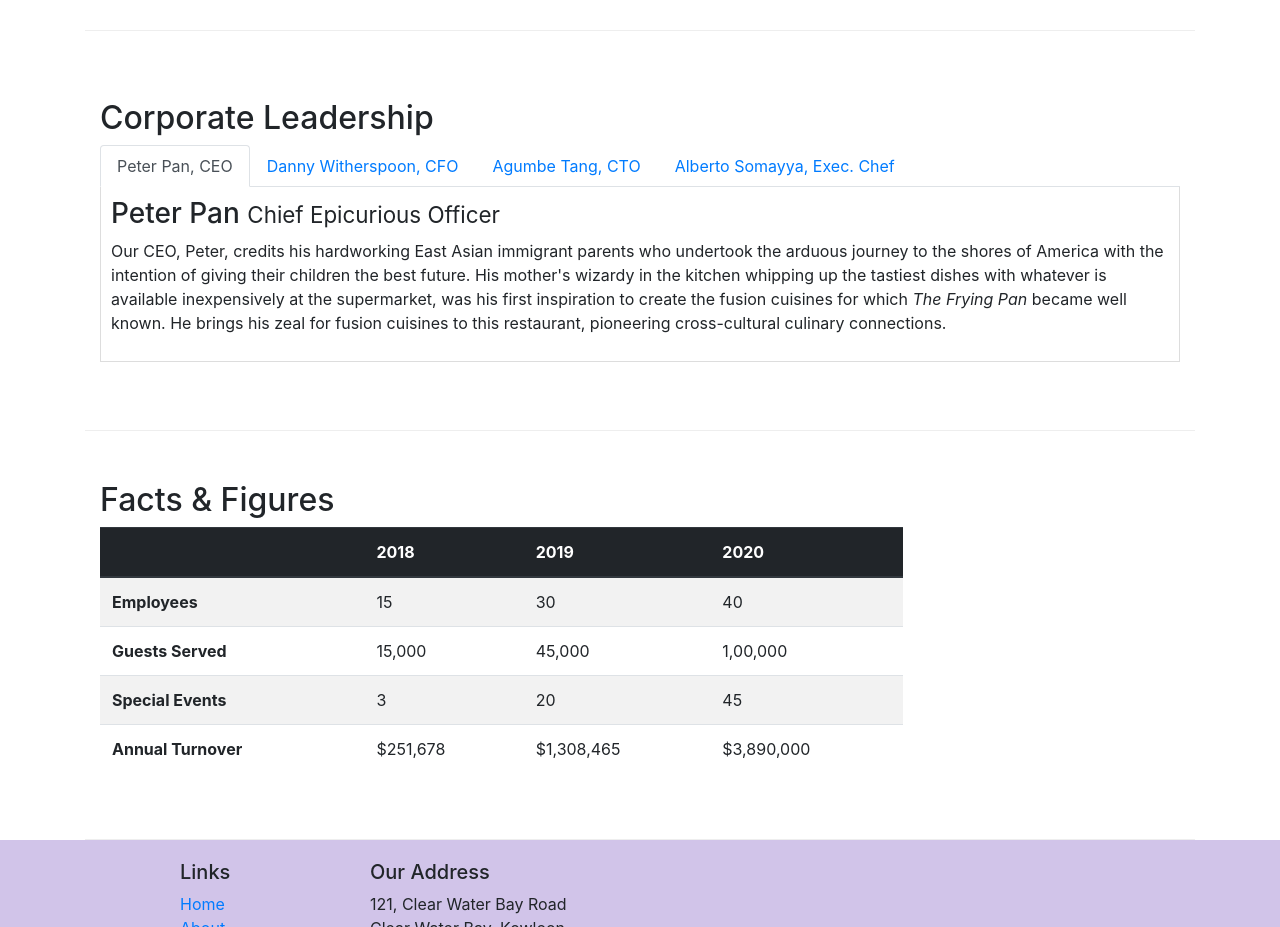
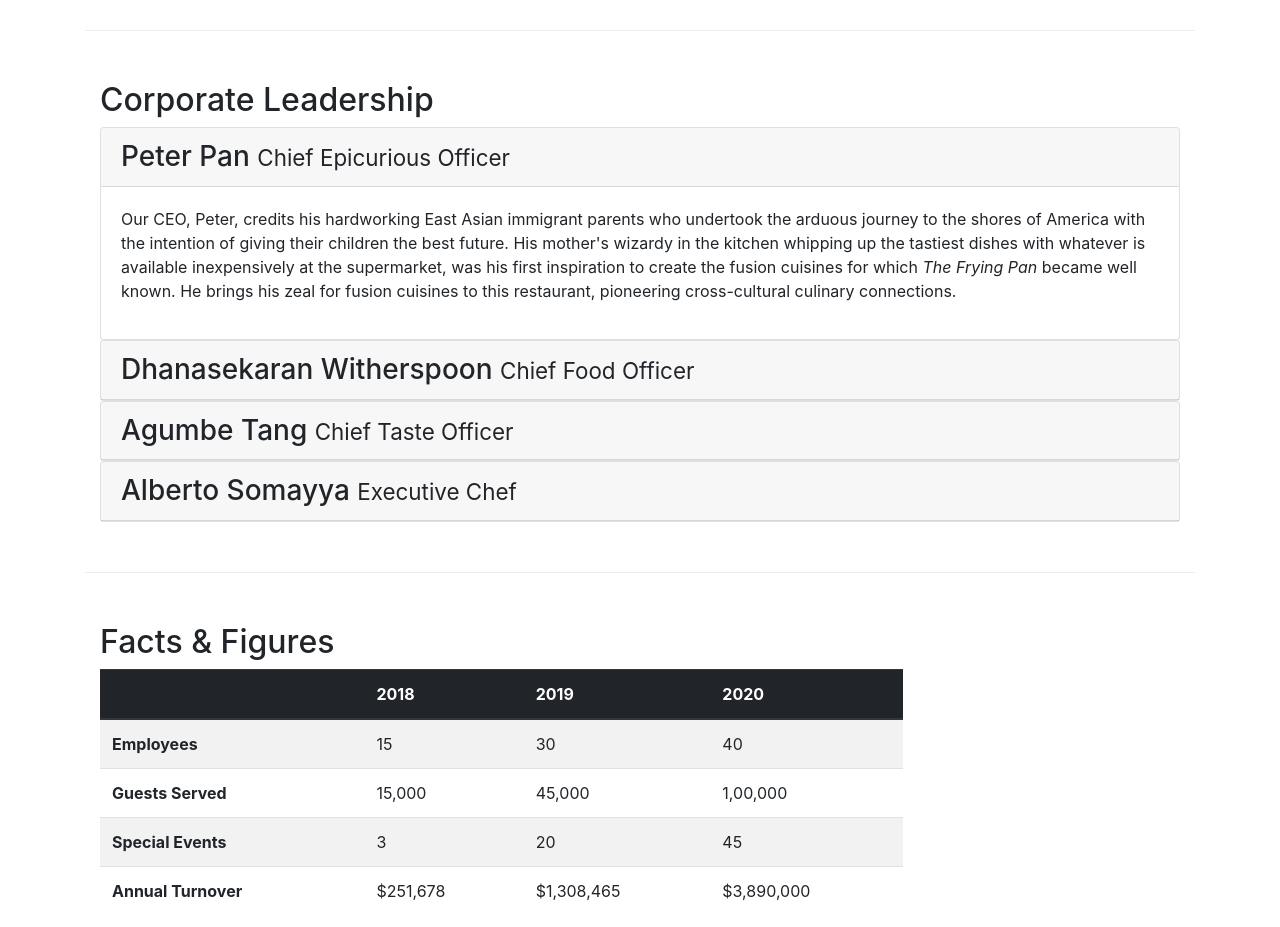
Before and after one commit to bibekchowdhury26/bootstrap-4-test-, a website: page aboutus.html in a window 1280 px wide. Shown: the part 920-1847 px from the top of the page. Drawn offline with nearby package versions, Linux system fonts and the light colour scheme.

Commit message:
Accordion

```diff
--- a/aboutus.html
+++ b/aboutus.html
@@ -102,36 +102,63 @@
         <div class="row row-content align-items-center">
             <div class="col-12">
                 <h2>Corporate Leadership</h2>
-                <ul class="nav nav-tabs">
-                    <li class="nav-item">
-                        <a class="nav-link active" href="#peter" role="tab" data-toggle="tab">Peter Pan, CEO</a>
-                    </li>
-                    <li class="nav-item">
-                        <a class="nav-link " href="#dhana" role="tab" data-toggle="tab">Danny Witherspoon, CFO</a>
-                    </li>
-                    <li class="nav-item">
-                        <a class="nav-link " href="#agumbe" role="tab" data-toggle="tab">Agumbe Tang, CTO</a>
-                    </li>
-                    <li class="nav-item">
-                        <a class="nav-link " href="#alberto" role="tab" data-toggle="tab">Alberto Somayya, Exec. Chef</a>
-                    </li>
-                </ul>
-                <div class="tab-content">
-                    <div role="tabpanel" class="tab-pane fade show active" id="peter">
-                        <h3>Peter Pan <small>Chief Epicurious Officer</small></h3>
-                        <p class="d-none d-sm-block">Our CEO, Peter, credits his hardworking East Asian immigrant parents who undertook the arduous journey to the shores of America with the intention of giving their children the best future. His mother's wizardy in the kitchen whipping up the tastiest dishes with whatever is available inexpensively at the supermarket, was his first inspiration to create the fusion cuisines for which <em>The Frying Pan</em> became well known. He brings his zeal for fusion cuisines to this restaurant, pioneering cross-cultural culinary connections.</p>
+
+                <div id="accordion">
+                    <div class="card">
+                        <div class="card-header" role="tab" id="peterhead">
+                            <h3 class="mb-0">
+                                <a data-toggle="collapse" data-target="#peter">
+                                    Peter Pan <small>Chief Epicurious Officer</small>
+                                </a>
+                            </h3>
+                        </div>
+                        <div class="collapse show" data-parent="#accordion" id="peter">
+                            <div class="card-body">
+                                <p class="d-none d-sm-block">Our CEO, Peter, credits his hardworking East Asian immigrant parents who undertook the arduous journey to the shores of America with the intention of giving their children the best future. His mother's wizardy in the kitchen whipping up the tastiest dishes with whatever is available inexpensively at the supermarket, was his first inspiration to create the fusion cuisines for which <em>The Frying Pan</em> became well known. He brings his zeal for fusion cuisines to this restaurant, pioneering cross-cultural culinary connections.</p>
+                            </div>
+                        </div>
                     </div>
-                    <div role="tabpanel" class="tab-pane fade" id="dhana">
-                        <h3>Dhanasekaran Witherspoon <small>Chief Food Officer</small></h3>
-                        <p class="d-none d-sm-block">Our CFO, Danny, as he is affectionately referred to by his colleagues, comes from a long established family tradition in farming and produce. His experiences growing up on a farm in the Australian outback gave him great appreciation for varieties of food sources. As he puts it in his own words, <em>Everything that runs, wins, and everything that stays, pays!</em></p>
+                    <div class="card">
+                        <div class="card-header" role="tab" id="dannyhead">
+                            <h3 class="mb-0">
+                                <a data-toggle="collapse" data-target="#danny">
+                                    Dhanasekaran Witherspoon <small>Chief Food Officer</small>
+                                </a>
+                            </h3>
+                        </div>
+                        <div class="collapse" data-parent="#accordion" id="danny">
+                            <div class="card-body">
+                                <p class="d-none d-sm-block">Our CFO, Danny, as he is affectionately referred to by his colleagues, comes from a long established family tradition in farming and produce. His experiences growing up on a farm in the Australian outback gave him great appreciation for varieties of food sources. As he puts it in his own words, <em>Everything that runs, wins, and everything that stays, pays!</em></p>
+                            </div>
+                        </div>
                     </div>
-                    <div role="tabpanel" class="tab-pane fade" id="agumbe">
-                        <h3>Agumbe Tang <small>Chief Taste Officer</small></h3>
-                        <p class="d-none d-sm-block">Blessed with the most discerning gustatory sense, Agumbe, our CTO, personally ensures that every dish that we serve meets his exacting tastes. Our chefs dread the tongue lashing that ensues if their dish does not meet his exacting standards. He lives by his motto, <em>You click only if you survive my lick.</em></p>
+                    <div class="card">
+                        <div class="card-header" role="tab" id="agumbehead">
+                            <h3 class="mb-0">
+                                <a data-toggle="collapse" data-target="#agumbe">
+                                    Agumbe Tang <small>Chief Taste Officer</small>
+                                </a>
+                            </h3>
+                        </div>
+                        <div class="collapse" data-parent="#accordion" id="agumbe">
+                            <div class="card-body">
+                                <p class="d-none d-sm-block">Blessed with the most discerning gustatory sense, Agumbe, our CTO, personally ensures that every dish that we serve meets his exacting tastes. Our chefs dread the tongue lashing that ensues if their dish does not meet his exacting standards. He lives by his motto, <em>You click only if you survive my lick.</em></p>
+                            </div>
+                        </div>
                     </div>
-                    <div role="tabpanel" class="tab-pane fade" id="alberto">
-                        <h3>Alberto Somayya <small>Executive Chef</small></h3>
-                        <p class="d-none d-sm-block">Award winning three-star Michelin chef with wide International experience having worked closely with whos-who in the culinary world, he specializes in creating mouthwatering Indo-Italian fusion experiences. He says, <em>Put together the cuisines from the two craziest cultures, and you get a winning hit! Amma Mia!</em></p>
+                    <div class="card">
+                        <div class="card-header" role="tab" id="albertohead">
+                            <h3 class="mb-0">
+                                <a data-toggle="collapse" data-target="#alberto">
+                                    Alberto Somayya <small>Executive Chef</small>
+                                </a>
+                            </h3>
+                        </div>
+                        <div class="collapse" data-parent="#accordion" id="alberto">
+                            <div class="card-body">
+                                <p class="d-none d-sm-block">Award winning three-star Michelin chef with wide International experience having worked closely with whos-who in the culinary world, he specializes in creating mouthwatering Indo-Italian fusion experiences. He says, <em>Put together the cuisines from the two craziest cultures, and you get a winning hit! Amma Mia!</em></p>
+                            </div>
+                        </div>
                     </div>
                 </div>
             </div>
```
